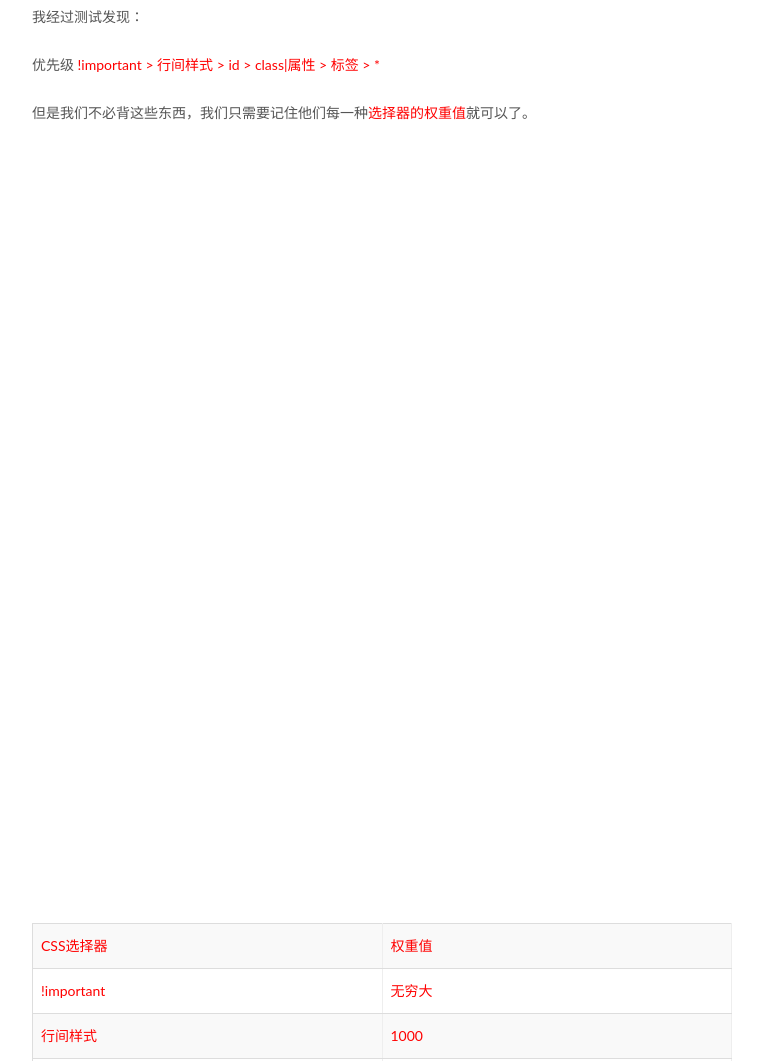
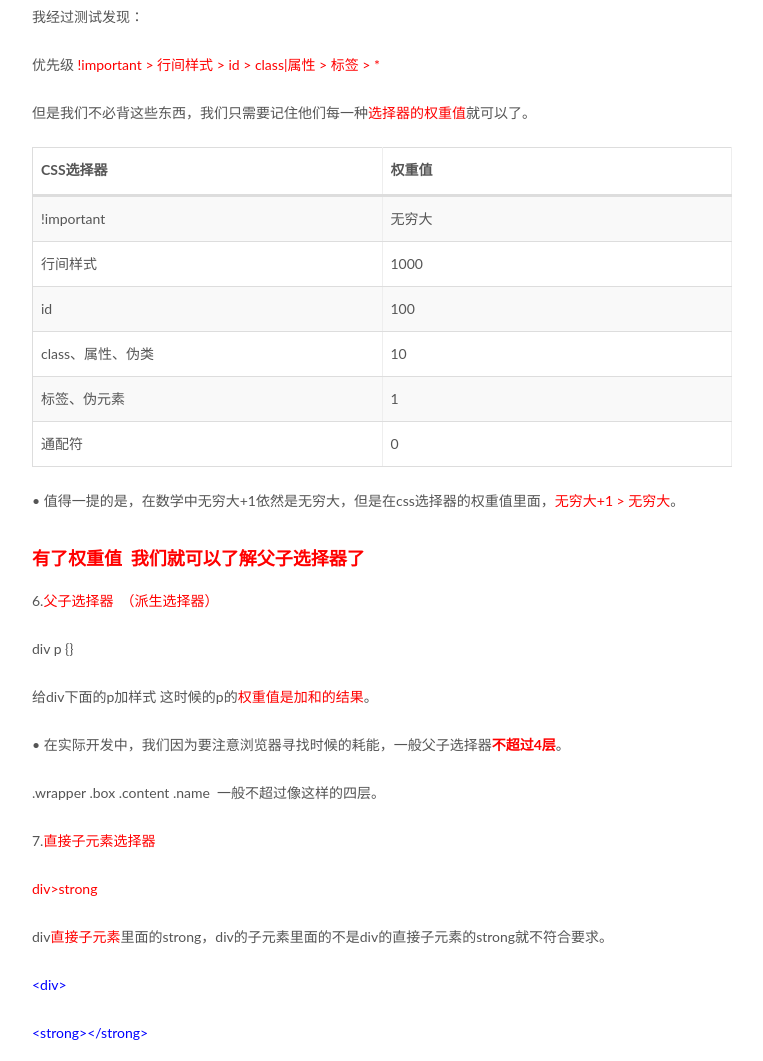
Before and after one commit to duyiedu/duyiedu.github.io, a plain HTML site: page 2018/01/02/CssOne/index.html in a window 1280 px wide. Shown: the part 3388-4449 px from the top of the page, without its empty margins (98-861 px from the left). Drawn offline with Linux system fonts and the light colour scheme.

Commit message:
Site updated: 2018-01-02 15:05:52

```diff
--- a/2018/01/02/CssOne/index.html
+++ b/2018/01/02/CssOne/index.html
@@ -85,7 +85,7 @@
 <meta property="og:url" content="http://yoursite.com/2018/01/02/CssOne/index.html">
 <meta property="og:site_name" content="Hexo">
 <meta property="og:description" content="前面总结完了html部分的基础内容之后，我总结了一下一下css部分的内容，希望对大家有所帮助~ 初识CSS• css的全称为cascading style sheet 层叠样式表，它的主要作用是为我们的html标签添加各种各样的样式和修饰效果。 • 这里我总结的css属于css2.0的知识点，css3.0的知识我打算在后面的文章里面总结。 • 其实html+css部分的知识点总共站前端的知识总量的">
-<meta property="og:updated_time" content="2018-01-02T05:38:03.155Z">
+<meta property="og:updated_time" content="2018-01-02T07:05:29.618Z">
 <meta name="twitter:card" content="summary">
 <meta name="twitter:title" content="Web前端的知识之旅哟——初识css与css选择器(三)">
 <meta name="twitter:description" content="前面总结完了html部分的基础内容之后，我总结了一下一下css部分的内容，希望对大家有所帮助~ 初识CSS• css的全称为cascading style sheet 层叠样式表，它的主要作用是为我们的html标签添加各种各样的样式和修饰效果。 • 这里我总结的css属于css2.0的知识点，css3.0的知识我打算在后面的文章里面总结。 • 其实html+css部分的知识点总共站前端的知识总量的">
@@ -342,9 +342,41 @@
 <p>[id] {} 这样有id属性的标签就都会被选择出来。</p>
 <p>我经过测试发现：</p>
 <p>优先级<span style="color: #ff0000;"> !important &gt; 行间样式 &gt; id &gt; class|属性 &gt; 标签 &gt; *&nbsp;</span></p>
-<p>但是我们不必背这些东西，我们只需要记住他们每一种<span style="color: #ff0000;">选择器的权重值</span>就可以了。</p>
-<table border="1px" cellpadding="3px" cellspacing="0px" style="color:red"><tbody><tr align="center"><br><td>CSS选择器</td><br><td>权重值</td><br></tr><br><tr align="center"><br><td>!important</td><br><td>无穷大</td><br></tr><br><tr align="center"><br><td>行间样式</td><br><td>1000</td><br></tr><br><tr align="center"><br><td>id</td><br><td>100</td><br></tr><br><tr align="center"><br><td>class、属性、伪类</td><br><td>10</td><br></tr><br><tr align="center"><br><td>标签、伪元素</td><br><td>1</td><br></tr><br><tr align="center"><br><td>通配符</td><br><td>0</td><br></tr></tbody></table>
-
+<p>但是我们不必背这些东西，我们只需要记住他们每一种<span style="color: #ff0000;">选择器的权重值</span>就可以了。 </p>
+<table>
+<thead>
+<tr>
+<th>CSS选择器</th>
+<th>权重值</th>
+</tr>
+</thead>
+<tbody>
+<tr>
+<td>!important</td>
+<td>无穷大</td>
+</tr>
+<tr>
+<td>行间样式</td>
+<td>1000</td>
+</tr>
+<tr>
+<td>id</td>
+<td>100</td>
+</tr>
+<tr>
+<td>class、属性、伪类</td>
+<td>10</td>
+</tr>
+<tr>
+<td>标签、伪元素</td>
+<td>1</td>
+</tr>
+<tr>
+<td>通配符</td>
+<td>0</td>
+</tr>
+</tbody>
+</table>
 <p>• 值得一提的是，在数学中无穷大+1依然是无穷大，但是在css选择器的权重值里面，<span style="color: #ff0000;">无穷大+1 &gt; 无穷大</span>。</p>
 <h3 id="有了权重值-nbsp-我们就可以了解父子选择器了"><a href="#有了权重值-nbsp-我们就可以了解父子选择器了" class="headerlink" title="有了权重值 &nbsp;我们就可以了解父子选择器了"></a><span style="color: #ff0000;">有了权重值 &nbsp;我们就可以了解父子选择器了</span></h3><p>6.<span style="color: #ff0000;">父子选择器 &nbsp;（派生选择器）</span></p>
 <p>div p {}</p>
--- a/css/main.css
+++ b/css/main.css
@@ -1822,7 +1822,7 @@ pre .javascript .function {
   width: 4px;
   height: 4px;
   border-radius: 50%;
-  background: #b416a3;
+  background: #93ff11;
 }
 .links-of-blogroll {
   font-size: 13px;
```
Also changed, not shown: index.html (+35 -3 lines).
